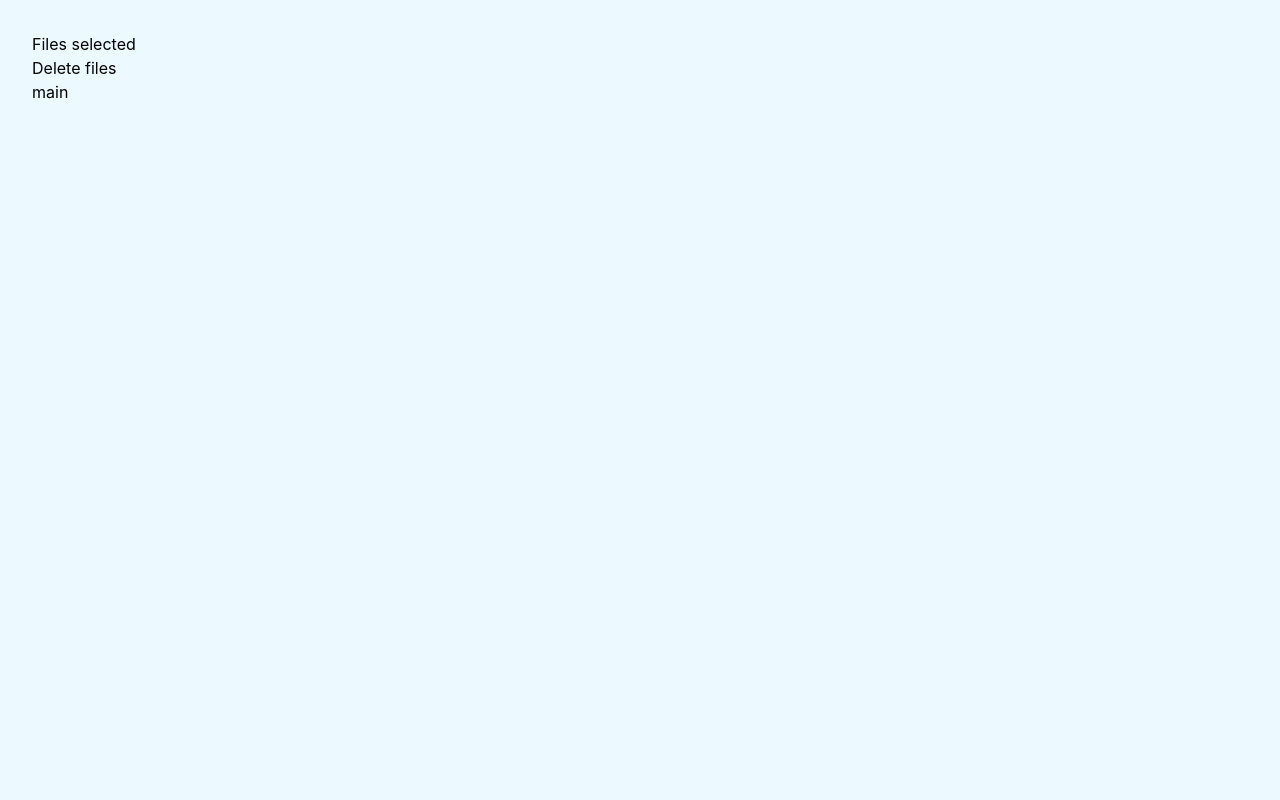
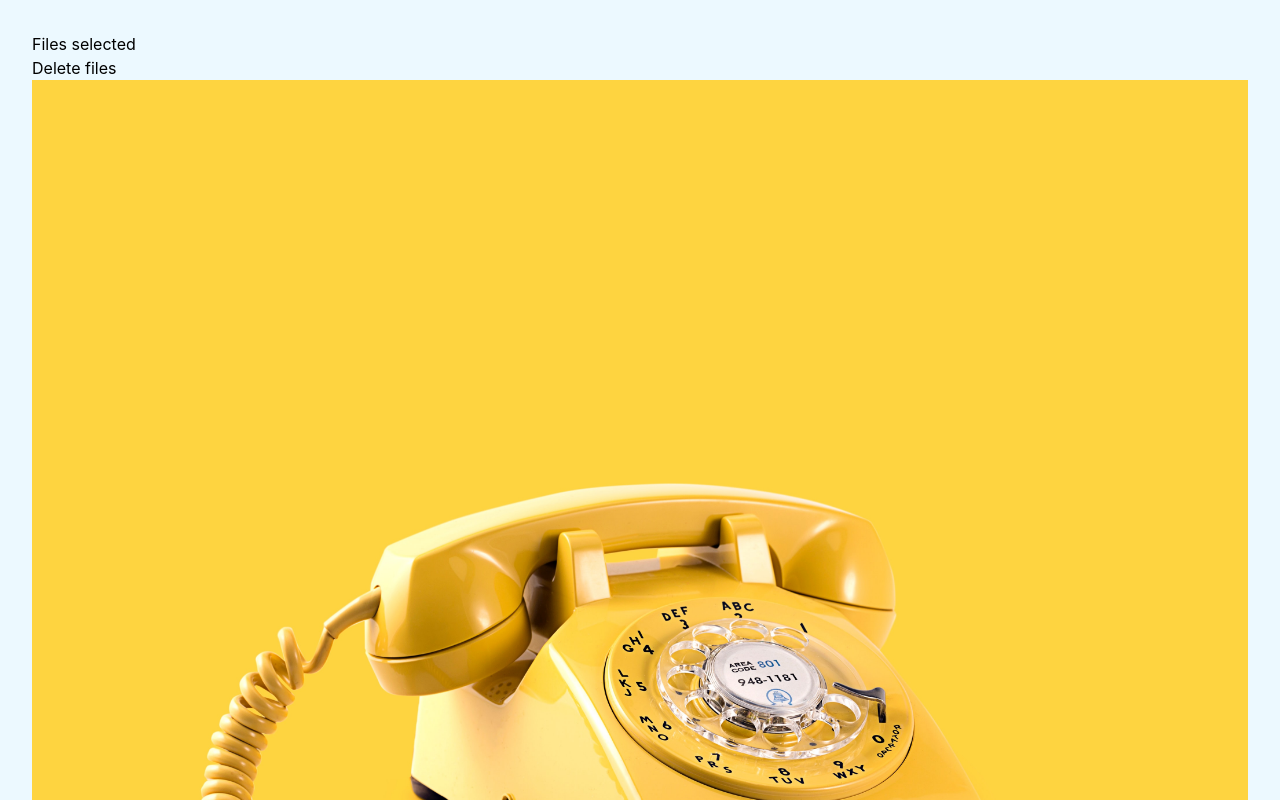
Before and after one commit to RHRABIN/image-gallery, a React (Vite) app: page / in a window 1280 px wide. Shown: the top 800 px of the page. Built offline with nearby package versions, Linux system fonts and the light colour scheme.

Commit message:
image gallary desined

```diff
--- a/package.json
+++ b/package.json
@@ -14,6 +14,7 @@
     "react-dom": "^18.2.0"
   },
   "devDependencies": {
+    "@types/node": "^20.8.10",
     "@types/react": "^18.2.15",
     "@types/react-dom": "^18.2.7",
     "@typescript-eslint/eslint-plugin": "^6.0.0",
--- a/src/App.tsx
+++ b/src/App.tsx
@@ -1,9 +1,28 @@
+import { ChangeEvent, useRef } from 'react';
 import './App.css'
+import ImageComponent from './components/ImageComponent';
+import UploadImageSvg from './components/svg/UploadImageSvg';
+import importAllImages from './utils/imageLoader';
 
 function App() {
   const selectedFile = [1, 2];
+  const images = importAllImages();
+  const fileInputRef = useRef<HTMLInputElement>(null);
+
+  const handleUploadClick = () => {
+    if (fileInputRef.current) {
+      fileInputRef.current.click(); // Click the hidden file input when the styled part is clicked
+    }
+  };
+
+  const handleFileChange = (e: ChangeEvent<HTMLInputElement>) => {
+    const selectedFile = e.target.files && e.target.files[0];
+    // Handle the selected file, for instance, you might want to upload it
+    console.log(selectedFile);
+  };
+
   return (
-    <main className='bg-white rounded-lg h-[40vh]'>
+    <main className='bg-white rounded-lg '>
       {/* title */}
       <div className='flex justify-between border-b py-4 border-[#ccc]  px-4'>
         {/* <h1 className="text-xl font-bold">Gallery</h1> */}
@@ -12,8 +31,29 @@ function App() {
         </h1>
         <button className='text-red-600 font-semibold hover:border-b border-red-600'>Delete files</button>
       </div>
-      <div className='p-4'>
-        main
+      <div className='p-4 grid grid-cols-5 gap-4'>
+        {
+          images.map((url, idx) => <ImageComponent key={idx} index={idx} url={url} />)
+        }
+        {/* <div className={`border-dashed border-2 rounded-lg cursor-pointer hover:border-sky-200 flex items-center justify-center flex-col`}>
+          <UploadImageSvg />
+          <h1 className='font-medium'>Add Images</h1>
+        </div> */}
+        <div>
+          <label
+            className={`border-dashed border-2 rounded-lg cursor-pointer hover:border-sky-200 flex items-center justify-center flex-col h-full`}
+            onClick={handleUploadClick}
+          >
+            <UploadImageSvg />
+            <h1 className='font-medium'>Add Images</h1>
+          </label>
+          <input
+            type="file"
+            ref={fileInputRef}
+            style={{ display: 'none' }}
+            onChange={handleFileChange}
+          />
+        </div>
       </div>
     </main>
   )
--- /dev/null
+++ b/src/components/ImageComponent.tsx
@@ -0,0 +1,13 @@
+type IParamImage = {
+    url: string;
+    index: number;
+}
+const ImageComponent = (params: IParamImage) => {
+    return (
+        <div className={`border-2 hover:bg-[#ccc] rounded-lg overflow-hidden ${params.index == 0 && "col-span-2 row-span-2"}`}>
+            <img src={params.url} className="hover:opacity-5" />
+        </div>
+    );
+};
+
+export default ImageComponent;
--- /dev/null
+++ b/src/components/svg/UploadImageSvg.tsx
@@ -0,0 +1,8 @@
+
+const UploadImageSvg = () => {
+    return (
+        <svg xmlns="http://www.w3.org/2000/svg" viewBox="0 0 24 24" width="24" height="24"><path d="M4 5V19H20V7H11.5858L9.58579 5H4ZM12.4142 5H21C21.5523 5 22 5.44772 22 6V20C22 20.5523 21.5523 21 21 21H3C2.44772 21 2 20.5523 2 20V4C2 3.44772 2.44772 3 3 3H10.4142L12.4142 5ZM10 10.5C10 11.3284 9.32843 12 8.5 12C7.67157 12 7 11.3284 7 10.5C7 9.67157 7.67157 9 8.5 9C9.32843 9 10 9.67157 10 10.5ZM18 17L14 11L7 17H18Z"></path></svg>
+    );
+};
+
+export default UploadImageSvg;
--- /dev/null
+++ b/src/utils/imageLoader.ts
@@ -0,0 +1,18 @@
+import image1 from "../assets/image-1.webp"
+import image2 from "../assets/image-2.webp"
+import image3 from "../assets/image-3.webp"
+import image4 from "../assets/image-4.webp"
+import image5 from "../assets/image-5.webp"
+import image6 from "../assets/image-6.webp"
+import image7 from "../assets/image-7.webp"
+import image8 from "../assets/image-8.webp"
+import image9 from "../assets/image-9.webp"
+import image11 from "../assets/image-11.jpeg"
+import image10 from "../assets/image-10.jpeg"
+
+const importAllImages = () => {
+    const images: string[] = [image11, image3, image2, image7, image9, image4, image5, image6, image8, image10, image1];
+    return images;
+};
+
+export default importAllImages;
--- a/tsconfig.json
+++ b/tsconfig.json
@@ -5,6 +5,9 @@
     "lib": ["ES2020", "DOM", "DOM.Iterable"],
     "module": "ESNext",
     "skipLibCheck": true,
+    // "module": "commonjs",
+    // "target": "es6",
+    "esModuleInterop": true,
 
     /* Bundler mode */
     "moduleResolution": "bundler",
```
Also changed, not shown: 2 other files (tests, documents, lock files or other folders).
